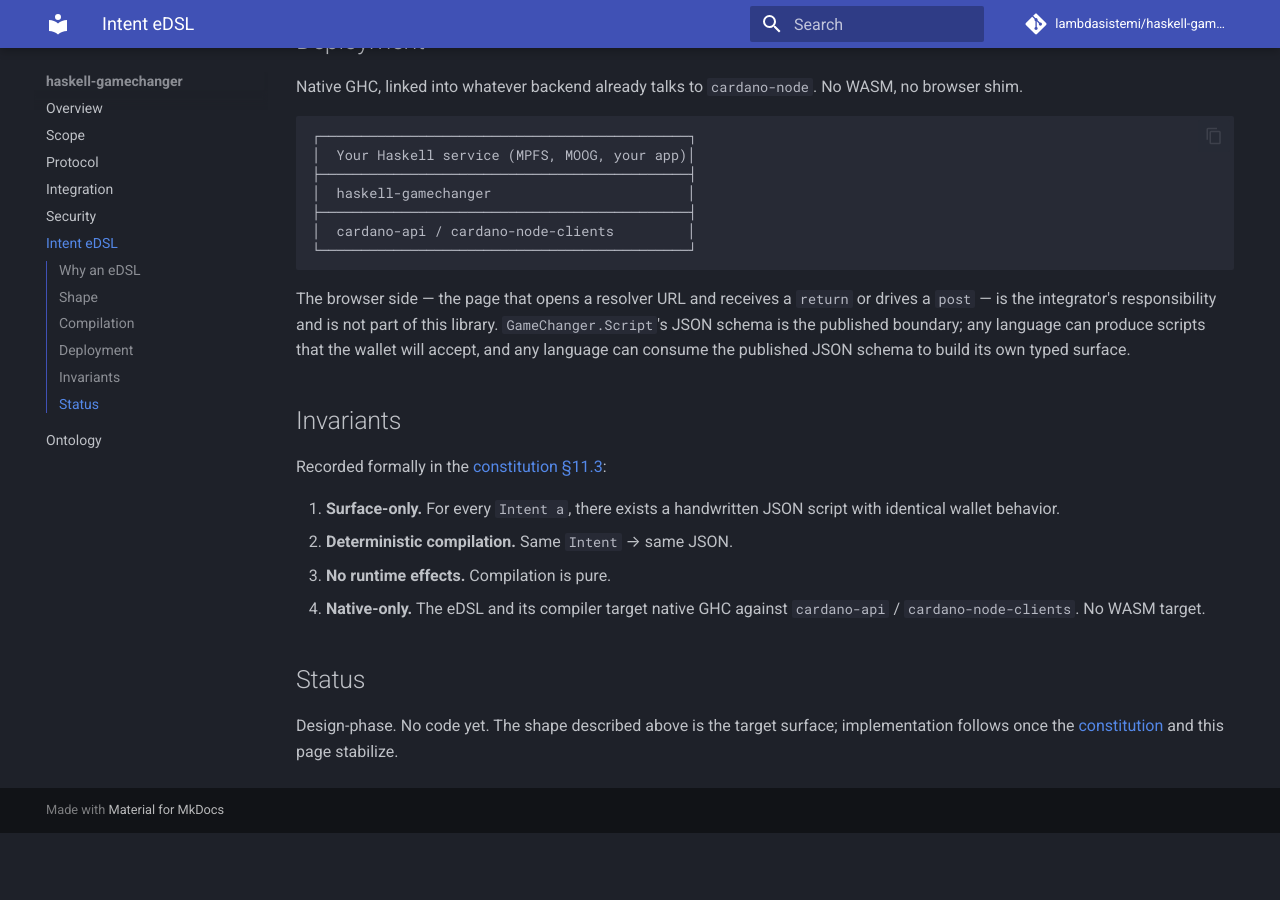
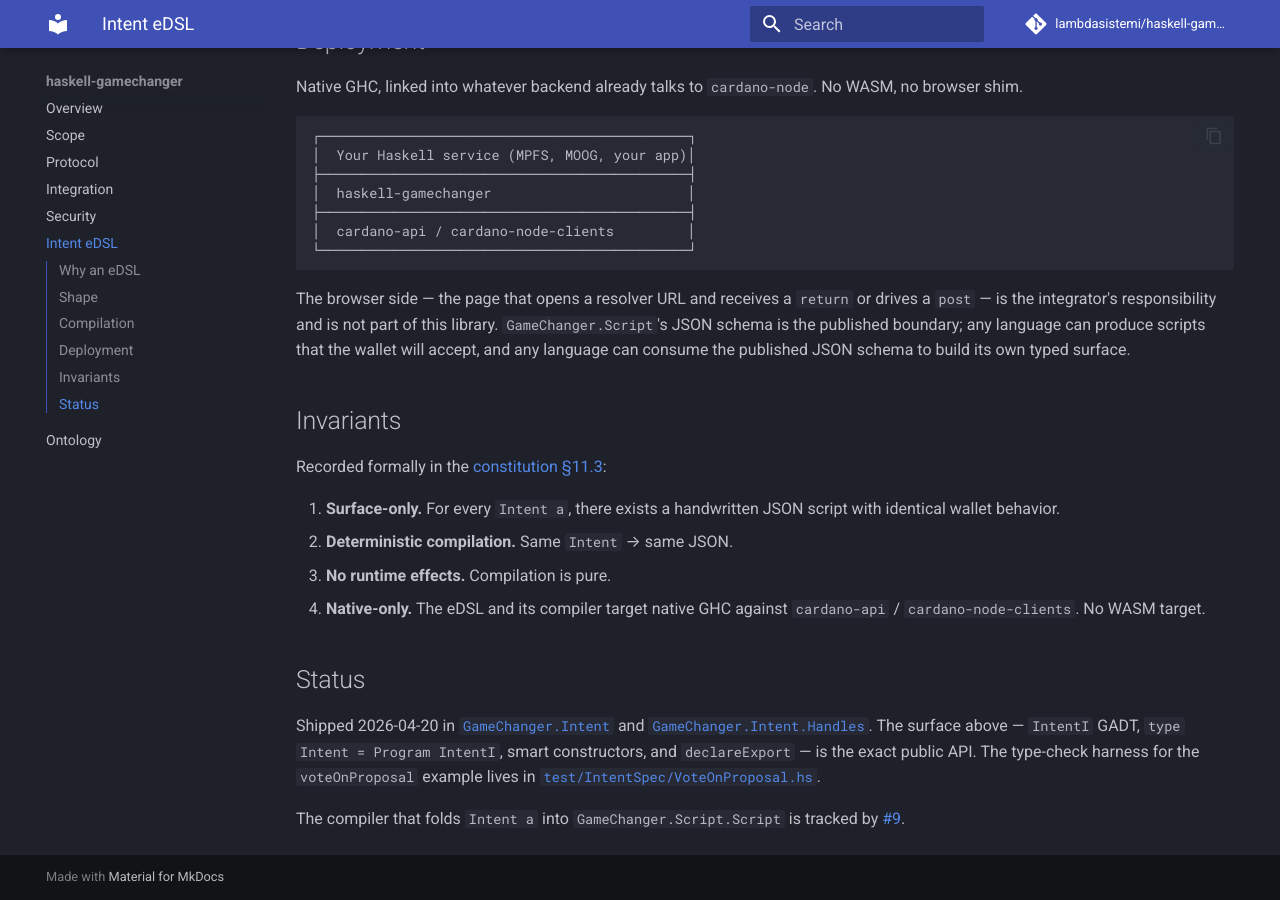
Before and after one commit to lambdasistemi/haskell-gamechanger, an MkDocs documentation site: the page built from docs/intent-dsl.md, in a window 1280 px wide and 900 px high, scrolled down 1643 px. Built offline with MkDocs 1.6.1 and Material for MkDocs 9.7.7, drawn with Linux system fonts in a browser that asks for light colours; comment, search, counter and statistics services are not loaded; before the commit the page ends 2476 px from its top, so only the background shows below that.

Commit message:
feat(#8): GameChanger.Intent operational surface
Ships the public typed surface for authoring GameChanger flows
in Haskell:

- GameChanger.Intent: IntentI GADT (5 wallet actions +
  DeclareExport), type Intent = Program IntentI, smart
  constructors delegating to singleton, Channel(..) re-export.
- GameChanger.Intent.Handles: abstract typed placeholders
  (Address, UTxO, Tx, SignedTx, Signature, TxId, ProposalId,
  Vote, BuildArgs).
- cabal: operational ^>=0.2.4 dep, new exposed-modules.
- docs/intent-dsl.md: Status section flipped from "Design-phase"
  to a live link to the shipped modules.

Encoding is Control.Monad.Operational per constitution §11.1 —
no typeclass-indexed surface. Compiler from Intent a to
Script is out of scope; ticket #9 owns it.

```diff
--- a/docs/intent-dsl.md
+++ b/docs/intent-dsl.md
@@ -124,7 +124,15 @@
 
 ## Status
 
-Design-phase. No code yet. The shape described above is the target
-surface; implementation follows once the
-[constitution](https://github.com/lambdasistemi/haskell-gamechanger/blob/main/.specify/memory/constitution.md)
-and this page stabilize.
+Shipped 2026-04-20 in
+[`GameChanger.Intent`](https://github.com/lambdasistemi/haskell-gamechanger/blob/main/src/GameChanger/Intent.hs)
+and
+[`GameChanger.Intent.Handles`](https://github.com/lambdasistemi/haskell-gamechanger/blob/main/src/GameChanger/Intent/Handles.hs).
+The surface above — `IntentI` GADT, `type Intent = Program IntentI`,
+smart constructors, and `declareExport` — is the exact public API.
+The type-check harness for the `voteOnProposal` example lives in
+[`test/IntentSpec/VoteOnProposal.hs`](https://github.com/lambdasistemi/haskell-gamechanger/blob/main/test/IntentSpec/VoteOnProposal.hs).
+
+The compiler that folds `Intent a` into `GameChanger.Script.Script`
+is tracked by
+[#9](https://github.com/lambdasistemi/haskell-gamechanger/issues/9).
```
Also changed, not shown: 3 other files.
